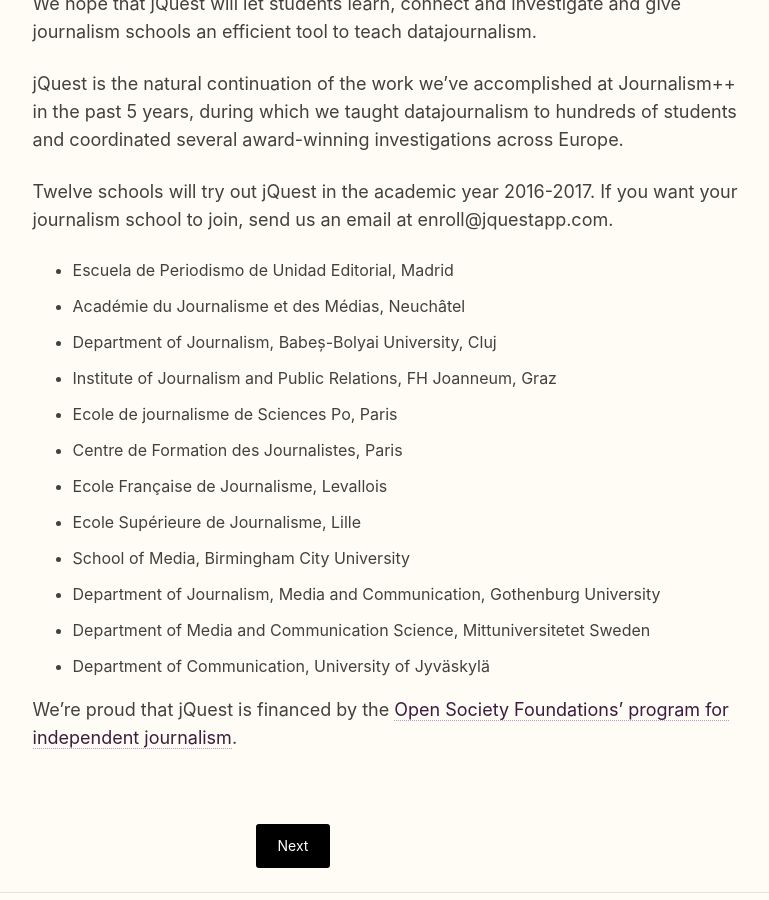
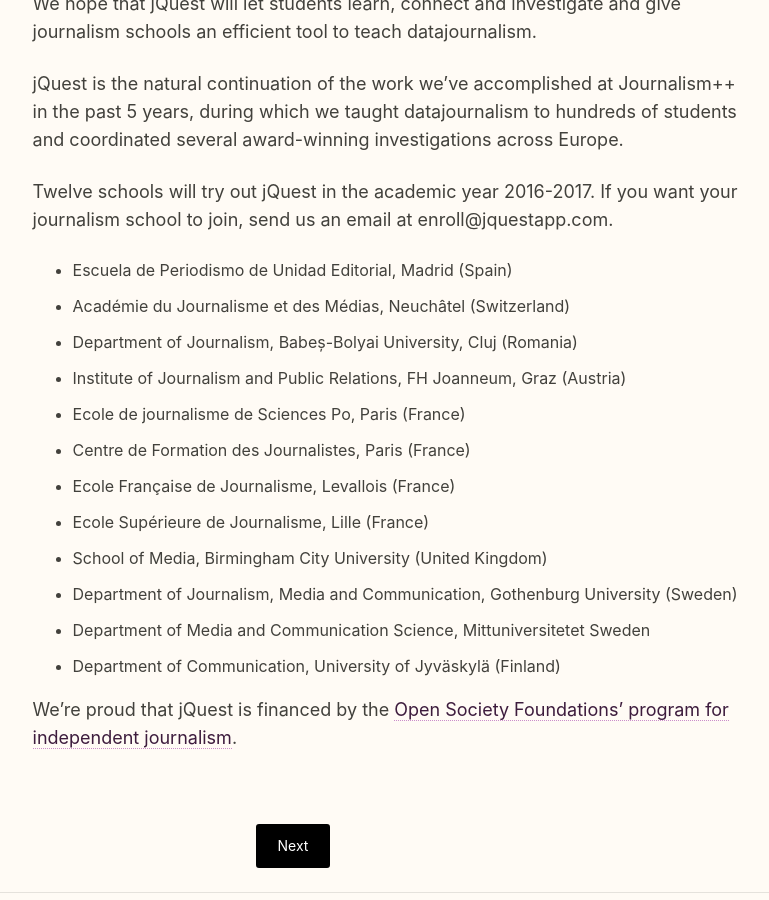
Before and after one commit to jplusplus/jquest-blog, a Jekyll site: the page built from _posts/2016-01-01-jquest.md, in a window 1280 px wide and 900 px high, scrolled down 1631 px. Shown: the whole window, without its empty margins (347-1116 px from the left). Built offline with Jekyll 4.4.1, drawn with Linux system fonts in a browser that asks for light colours; nearby versions of some CDN libraries; grey boxes are pictures that could not be loaded.

Commit message:
added countries

```diff
--- a/_posts/2016-01-01-jquest.md
+++ b/_posts/2016-01-01-jquest.md
@@ -22,17 +22,17 @@
 
 Twelve schools will try out jQuest in the academic year 2016-2017. If you want your journalism school to join, send us an email at enroll@jquestapp.com.
 
-* Escuela de Periodismo de Unidad Editorial, Madrid
-* Académie du Journalisme et des Médias, Neuchâtel
-* Department of Journalism, Babeș-Bolyai University, Cluj
-* Institute of Journalism and Public Relations, FH Joanneum, Graz
-* Ecole de journalisme de Sciences Po, Paris
-* Centre de Formation des Journalistes, Paris
-* Ecole Française de Journalisme, Levallois
-* Ecole Supérieure de Journalisme, Lille
-* School of Media, Birmingham City University
-* Department of Journalism, Media and Communication, Gothenburg University
+* Escuela de Periodismo de Unidad Editorial, Madrid (Spain)
+* Académie du Journalisme et des Médias, Neuchâtel (Switzerland)
+* Department of Journalism, Babeș-Bolyai University, Cluj (Romania)
+* Institute of Journalism and Public Relations, FH Joanneum, Graz (Austria)
+* Ecole de journalisme de Sciences Po, Paris (France)
+* Centre de Formation des Journalistes, Paris (France)
+* Ecole Française de Journalisme, Levallois (France)
+* Ecole Supérieure de Journalisme, Lille (France)
+* School of Media, Birmingham City University (United Kingdom)
+* Department of Journalism, Media and Communication, Gothenburg University (Sweden)
 * Department of Media and Communication Science, Mittuniversitetet Sweden
-* Department of Communication, University of Jyväskylä
+* Department of Communication, University of Jyväskylä (Finland)
 
 We’re proud that jQuest is financed by the [Open Society Foundations' program for independent journalism](https://www.opensocietyfoundations.org/about/programs/independent-journalism).
```
